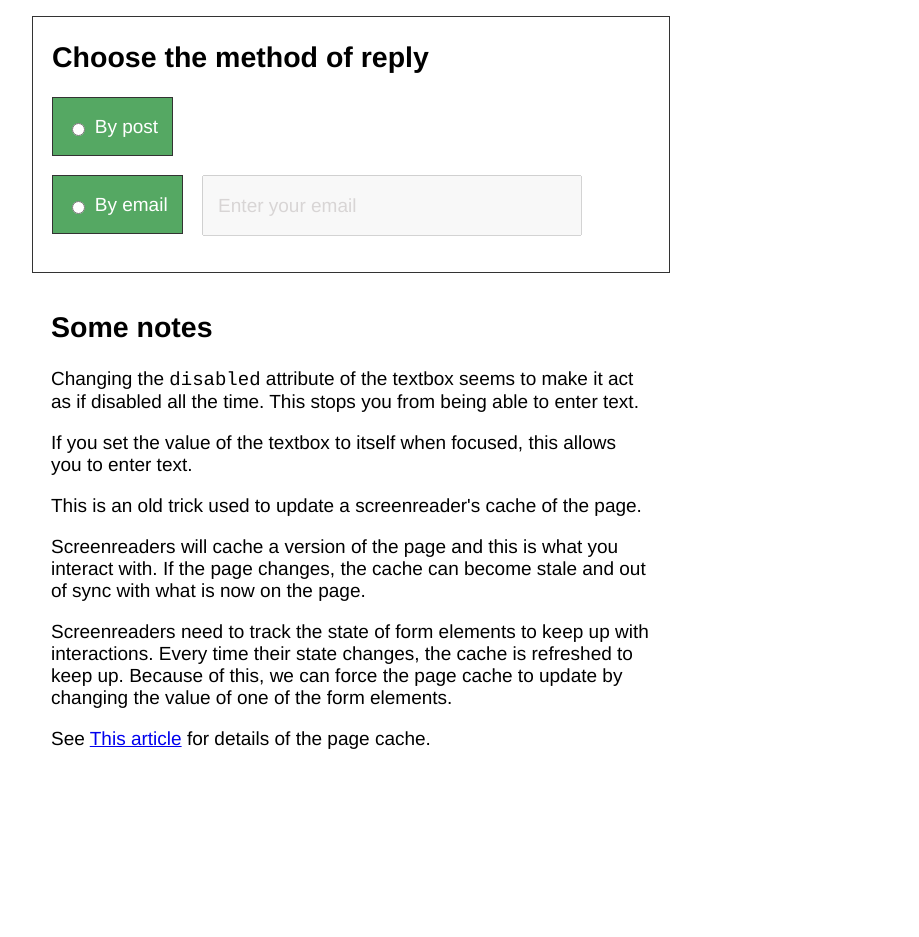
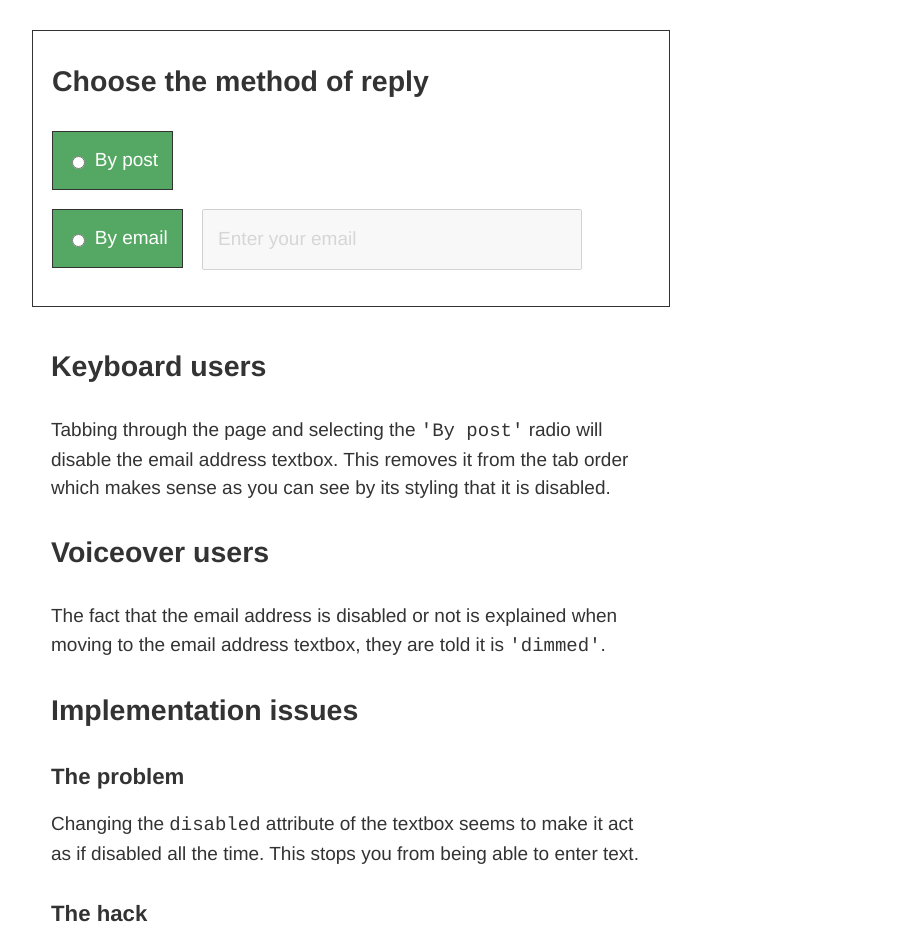
Before and after one commit to tombye/linked-radio-and-input, a plain HTML site: page index.html in a window 1280 px wide. Shown: the part 103-1040 px from the top of the page, without its empty margins (128-1047 px from the left). Before the commit the page ends 872 px from the top, so only its background shows below. Drawn offline with Linux system fonts and the light colour scheme.

Commit message:
Add some copy on different types of interaction

```diff
--- a/assets/stylesheets/main.css
+++ b/assets/stylesheets/main.css
@@ -1,5 +1,7 @@
 body {
   text-align: center;
+  color: #333;
+  line-height: 1.5;
 }
 
 main {
@@ -76,20 +78,27 @@ form {
 }
 
 h2,
+h3,
 p {
   padding: 0 19px;
 }
 
 h2 {
   clear: both;
+  margin: 1em 0;
 }
 
 form h2 {
   padding: 0;
 }
 
+h3 {
+  margin-bottom: 0.75em;
+}
+
 p {
   max-width: 600px;
+  margin: 0 0 1.5em;
 }
 
 i {
--- a/index.html
+++ b/index.html
@@ -18,12 +18,17 @@
         <label class="visuallyhidden" for="email-address">Email address</label>
         <input type="text" id="email-address" name="email-address" placeholder="Enter your email" />
       </form>
-      <h2>Some notes</h2>
+      <h2>Keyboard users</h2>
+      <p>Tabbing through the page and selecting the <i>'By post'</i> radio will disable the email address textbox. This removes it from the tab order which makes sense as you can see by its styling that it is disabled.</p>
+      <h2>Voiceover users</h3>
+      <p>The fact that the email address is disabled or not is explained when moving to the email address textbox, they are told it is <i>'dimmed'</i>.
+      <h2>Implementation issues</h2>
+      <h3>The problem</h3>
       <p>Changing the <i>disabled</i> attribute of the textbox seems to make it act as if disabled all the time. This stops you from being able to enter text.</p>
-      <p>If you set the value of the textbox to itself when focused, this allows you to enter text.</p>
-      <p>This is an old trick used to update a screenreader's cache of the page.</p>
+      <h3>The hack</h3>
       <p>Screenreaders will cache a version of the page and this is what you interact with. If the page changes, the cache can become stale and out of sync with what is now on the page.</p>
       <p>Screenreaders need to track the state of form elements to keep up with interactions. Every time their state changes, the cache is refreshed to keep up. Because of this, we can force the page cache to update by changing the value of one of the form elements.</p>
+      <p>If you set the value of the textbox to itself when focused, this will force a cache update which will tell the screenreader the input is no longer disabled and allow you to enter text.</p>
       <p>See <a href="https://www.ssbbartgroup.com/blog/2013/04/08/how-windows-screen-readers-work-on-the-web/">This article</a> for details of the page cache.</p>
     </main>
     <script type="text/javascript" src="assets/javascripts/main.js"></script>
```
